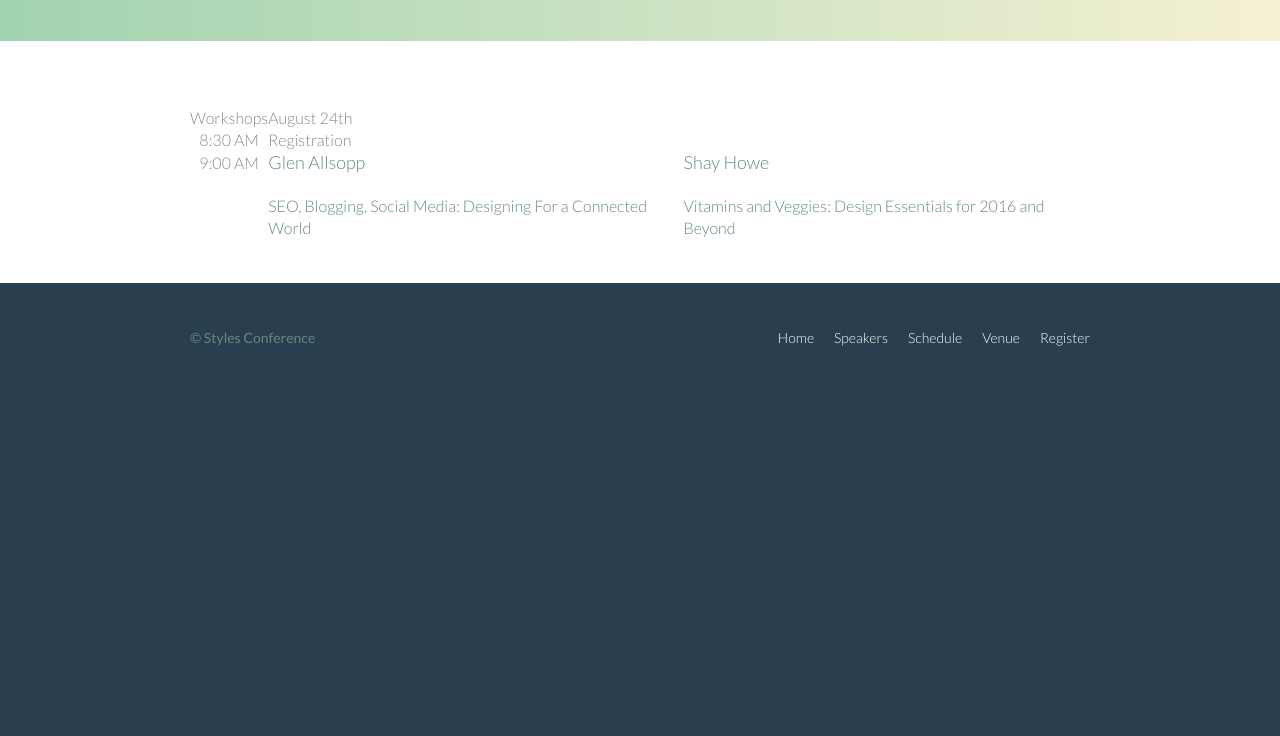
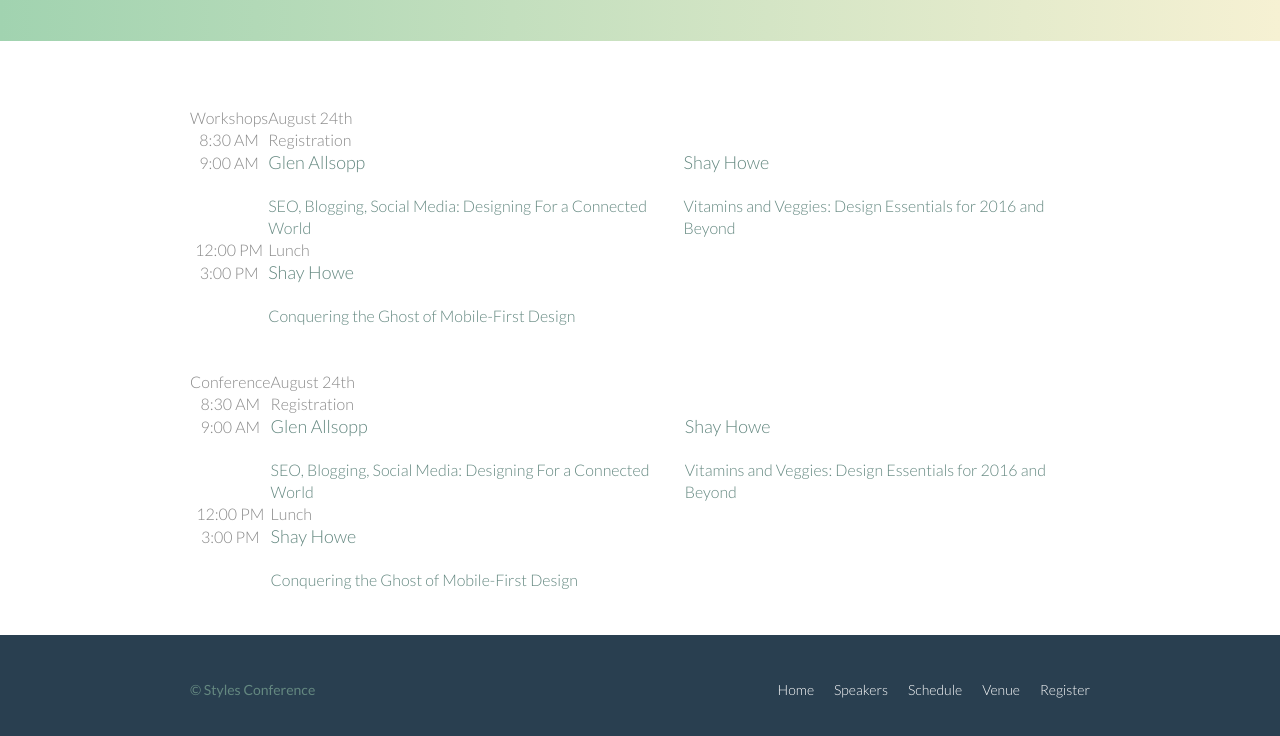
Before and after one commit to tranc99/designer-conference, a website: page schedule.html in a window 1280 px wide. Shown: the part 322-1058 px from the top of the page. Before the commit the page ends 800 px from the top, so only its background shows below. Drawn offline with Linux system fonts and the light colour scheme.

Commit message:
little mice inside the computer

```diff
--- a/schedule.html
+++ b/schedule.html
@@ -88,6 +88,88 @@
                 </a>
               </td>
             </tr>
+            <tr>
+              <th scope="row">
+                <time datetime="12:00:00">12:00 PM</time>
+              </th>
+              <td colspan="2">
+                Lunch
+              </td>
+            </tr>
+            <tr>
+              <th scope="row">
+                <time datetime="15:00:00">3:00 PM</time>
+              </th>
+              <td colspan="2">
+                <a href="speakers.html#shay-howe">
+                  <h4>Shay Howe</h4>
+                  Conquering the Ghost of Mobile-First Design
+                </a>
+              </td>
+
+            </tr>
+          </tbody>
+        </table>
+
+        <table>
+          <thead>
+            <tr>
+              <th scope="row">
+                Conference
+              </th>
+              <td colspan="2">
+                August 24th
+              </td>
+            </tr>
+          </thead>
+          <tbody>
+            <tr>
+              <th scope="row">
+                <time datetime="08:30:00">8:30 AM</time>
+              </th>
+              <td colspan="2">
+                Registration
+              </td>
+            </tr>
+            <tr>
+              <th scope="row">
+                <time datetime="09:00:00">9:00 AM</time>
+              </th>
+              <td>
+                <a href="speakers.html#glen-allsopp">
+                  <h4>Glen Allsopp</h4>
+                  SEO, Blogging, Social Media: Designing For a Connected World
+                </a>
+              </td>
+              <td>
+                <a href="speakers.html#shay-howe">
+                  <h4>Shay Howe</h4>
+                  Vitamins and Veggies: Design Essentials for 2016 and Beyond
+                </a>
+              </td>
+            </tr>
+            <tr>
+              <th scope="row">
+                <time datetime="12:00:00">12:00 PM</time>
+              </th>
+              <td colspan="2">
+                Lunch
+              </td>
+            </tr>
+            <tr>
+              <th scope="row">
+                <time datetime="15:00:00">3:00 PM</time>
+              </th>
+              <td>
+                <a href="speakers.html#shay-howe">
+                  <h4>Shay Howe</h4>
+                  Conquering the Ghost of Mobile-First Design
+                </a>
+              </td>
+              <td>
+
+              </td>
+            </tr>
           </tbody>
         </table>
       </div>
```
